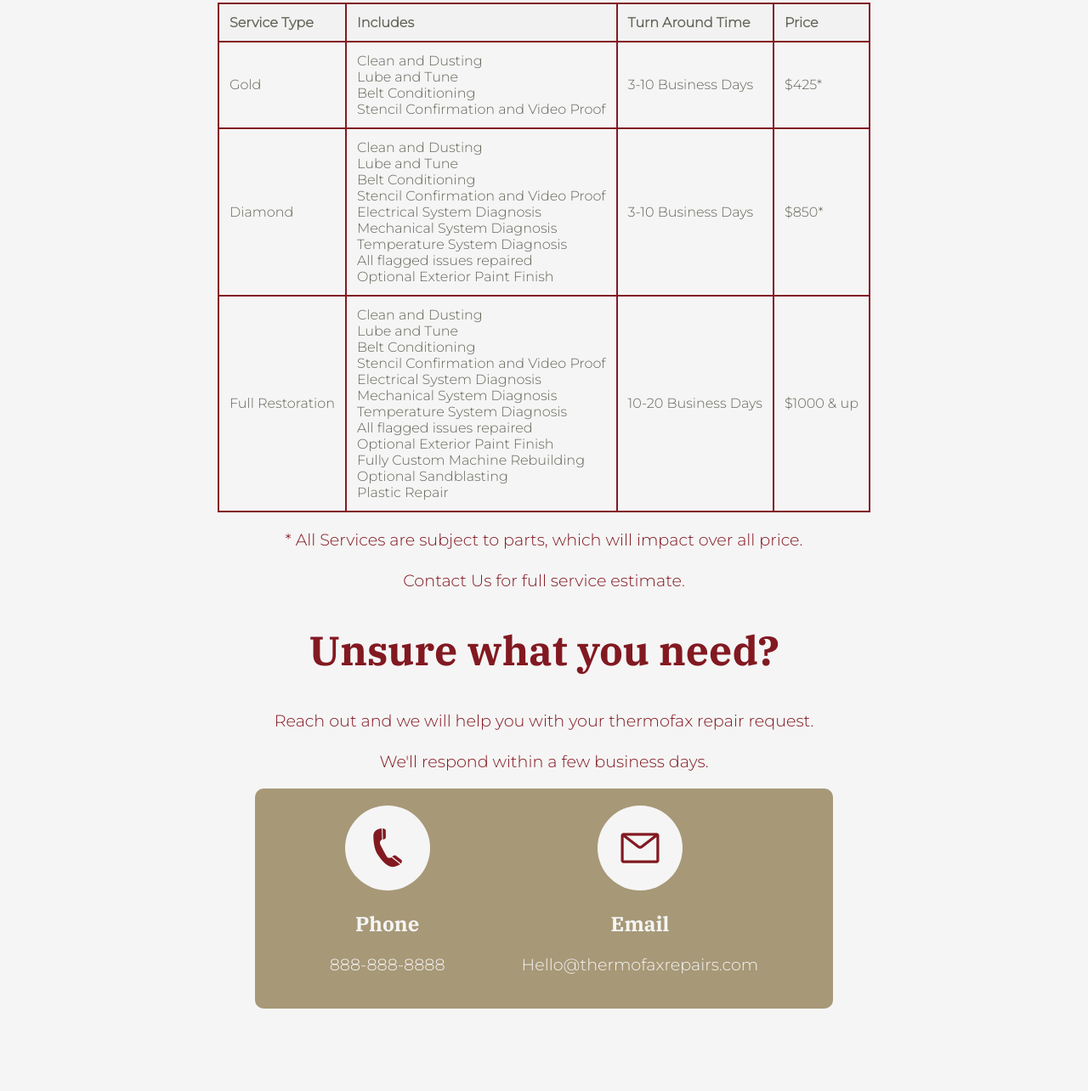
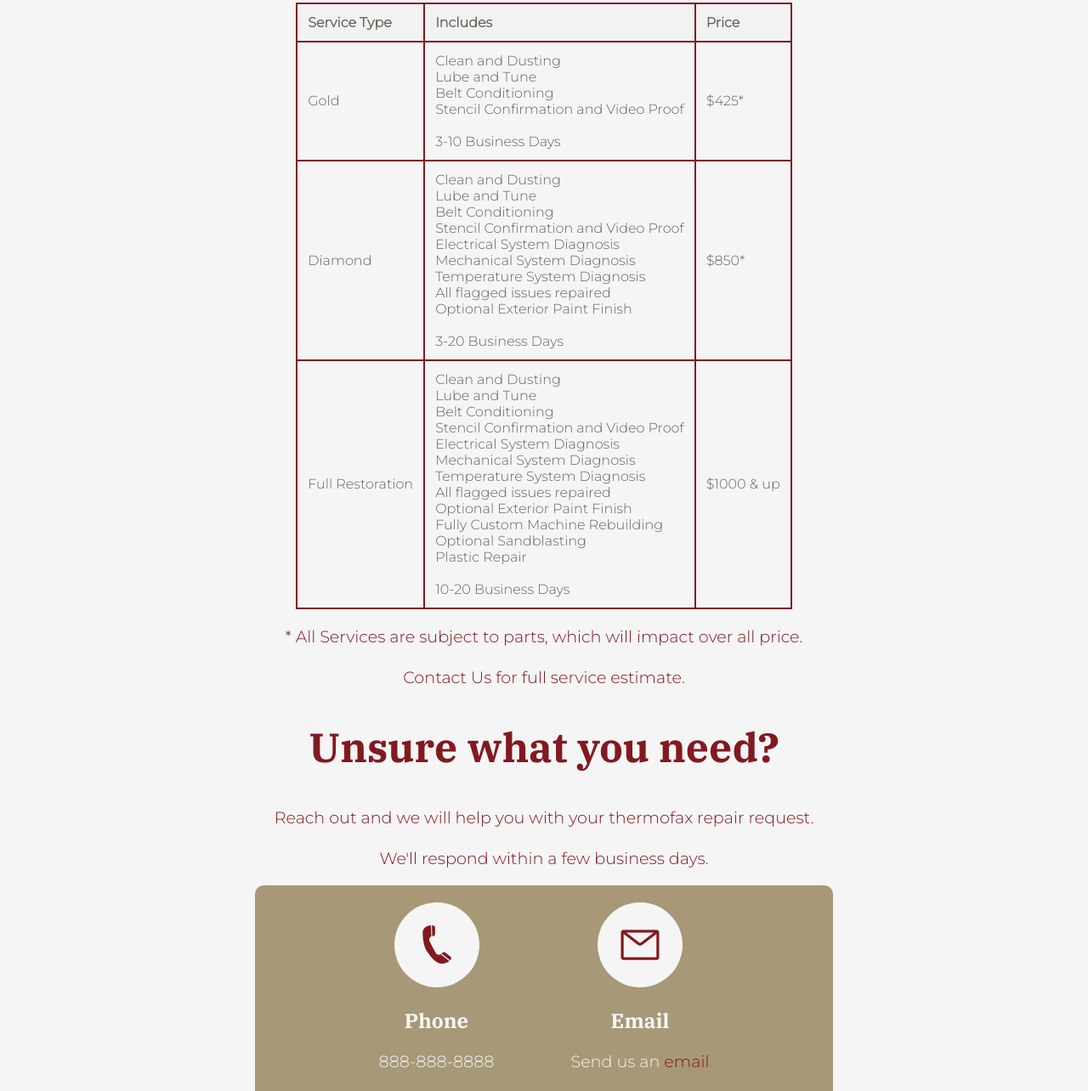
Before and after one commit to ciancimino/thermofaxrepairs.com, a plain HTML site: page services.html in a window 1280 px wide. Shown: the part 407-1691 px from the top of the page at 85% size. Drawn offline with Linux system fonts and the light colour scheme.

Commit message:
updates IG feed

```diff
--- a/services.html
+++ b/services.html
@@ -43,25 +43,21 @@
         <tr>
             <th>Service Type</th>
             <th>Includes</th>
-            <th>Turn Around Time</th>
             <th>Price</th>
         </tr>
         <tr>
             <td>Gold</td>
-            <td>Clean and Dusting<br>Lube and Tune<br>Belt Conditioning<br>Stencil Confirmation and Video Proof</td>
-            <td>3-10 Business Days</td>
+            <td>Clean and Dusting<br>Lube and Tune<br>Belt Conditioning<br>Stencil Confirmation and Video Proof<br><br>3-10 Business Days</td>
             <td>$425*</td>
         </tr>
         <tr>
             <td>Diamond</td>
-            <td>Clean and Dusting<br>Lube and Tune<br>Belt Conditioning<br>Stencil Confirmation and Video Proof<br>Electrical System Diagnosis<br>Mechanical System Diagnosis<br>Temperature System Diagnosis<br>All flagged issues repaired<br>Optional Exterior Paint Finish</td>
-            <td>3-10 Business Days</td>
+            <td>Clean and Dusting<br>Lube and Tune<br>Belt Conditioning<br>Stencil Confirmation and Video Proof<br>Electrical System Diagnosis<br>Mechanical System Diagnosis<br>Temperature System Diagnosis<br>All flagged issues repaired<br>Optional Exterior Paint Finish<br><br>3-20 Business Days</td>
             <td>$850*</td>
         </tr>
         <tr>
             <td>Full Restoration</td>
-            <td>Clean and Dusting<br>Lube and Tune<br>Belt Conditioning<br>Stencil Confirmation and Video Proof<br>Electrical System Diagnosis<br>Mechanical System Diagnosis<br>Temperature System Diagnosis<br>All flagged issues repaired<br>Optional Exterior Paint Finish<br>Fully Custom Machine Rebuilding<br>Optional Sandblasting<br>Plastic Repair</td>
-            <td>10-20 Business Days</td>
+            <td>Clean and Dusting<br>Lube and Tune<br>Belt Conditioning<br>Stencil Confirmation and Video Proof<br>Electrical System Diagnosis<br>Mechanical System Diagnosis<br>Temperature System Diagnosis<br>All flagged issues repaired<br>Optional Exterior Paint Finish<br>Fully Custom Machine Rebuilding<br>Optional Sandblasting<br>Plastic Repair<br><br>10-20 Business Days</td>
             <td>$1000 & up</td>
         </tr>
     </table>
@@ -85,10 +81,11 @@
             <div class="contact-box">
                 <img src="images/email.png" alt="Box 1 Image" class="box-image">
                 <h2 class="aboutdetails">Email</h2>
-                    <p class="aboutdetails">Hello@thermofaxrepairs.com</p>
-                </div>
+                <p class="aboutdetails">Send us an
+                <a href="test@thermofaxrepairs.com">email</a></p>
             </div>
         </section>
+        </div>
     <!-- Repair Process Section -->
     <section>
         <h2 class="process">Thermofax Repair Process</h2>
@@ -122,7 +119,7 @@
     <!-- COMMON FOOTER -->
     <section>
         <div class="IG">
-        <h2 class="instagram" id="instagram">- Instagram Feed -</h2>
+        <h2 class="instagram" id="instagram">- Instagram -</h2>
         <script src="https://static.elfsight.com/platform/platform.js" data-use-service-core defer></script>
         <div class="elfsight-app-dc0e8e61-9c89-4f34-9f12-fad7c3af36f8" data-elfsight-app-lazy></div>
         </div>
```
Also changed, not shown: about.html (+1 -1 lines), contact.html (+1 -1 lines), faq.html (+3 -2 lines), index.html (+1 -1 lines), mainhomepage.html (+1 -1 lines), repair.html (+1 -1 lines), store.html (+1 -1 lines). Lines whose indentation alone changed are shown as unchanged.
